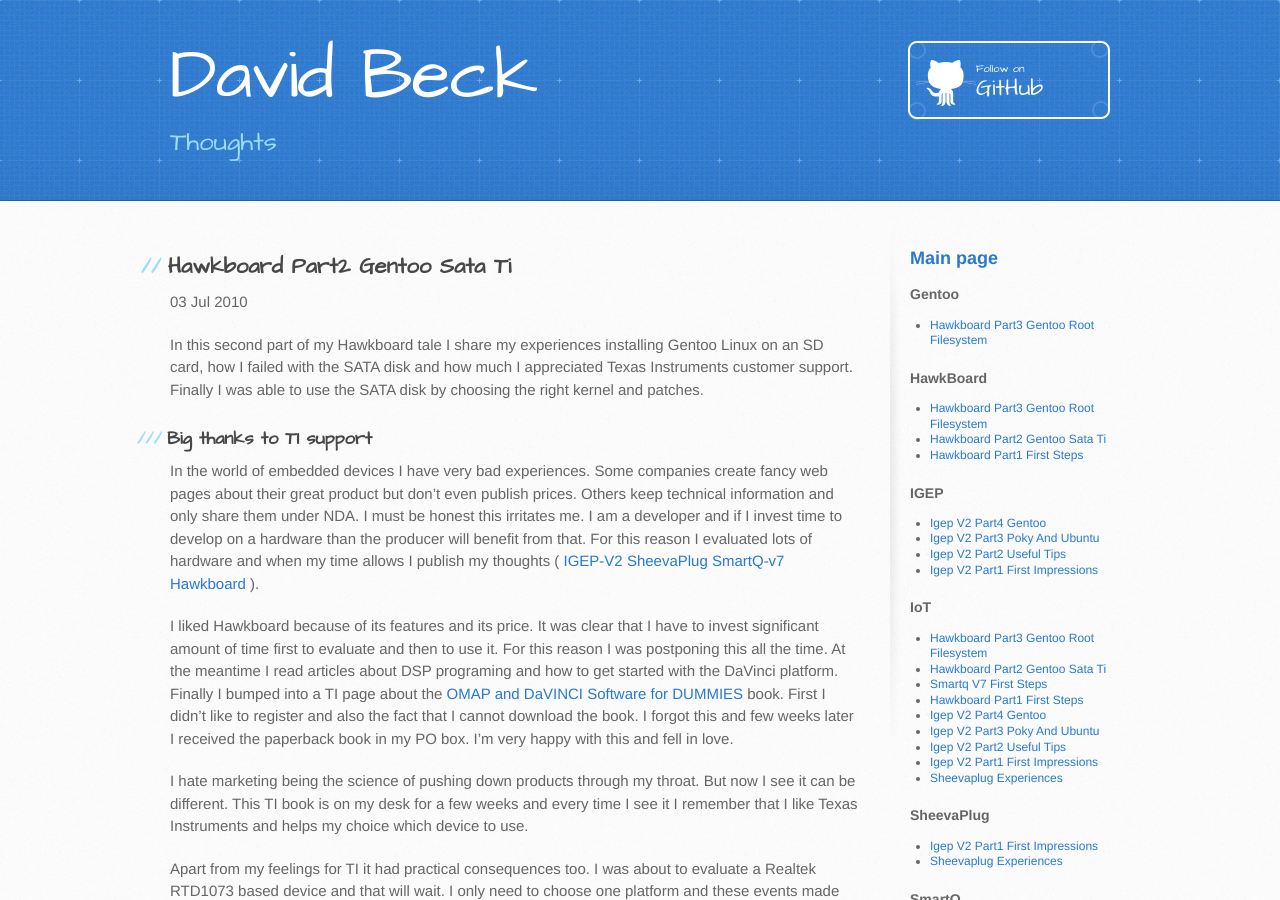
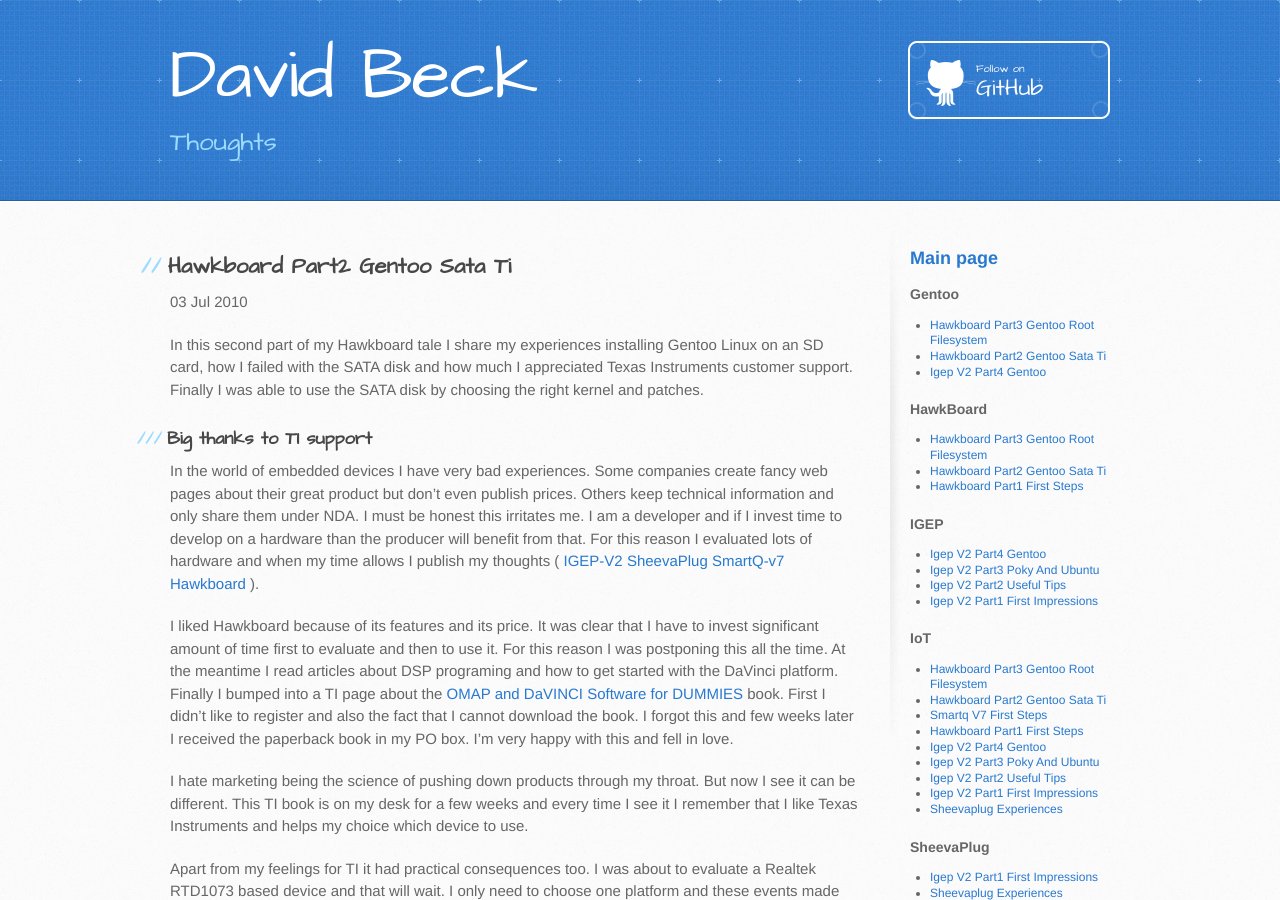
Before and after one commit to dbeck/dbeck.github.io, a Jekyll site: the page built from _posts/2010-07-03-hawkboard-part2-gentoo-sata-TI.markdown, in a window 1280 px wide and 900 px high. Built offline with Jekyll 4.4.1, drawn with Linux system fonts in a browser that asks for light colours; Markdown is read by kramdown in place of the engine named in the settings.

Commit message:
arrange tags

```diff
--- a/_posts/2010-03-21-igep-v2-part4-gentoo.markdown
+++ b/_posts/2010-03-21-igep-v2-part4-gentoo.markdown
@@ -5,6 +5,7 @@
 tags:
   - IoT
   - IGEP
+  - Gentoo
 desc: Fourth part of my Igep V2 advanture on Gentoo
 keywords: "IGEPv2, IoT, ARM, Gentoo, Linux"
 twcardtype: summary_large_image
--- a/_posts/2010-07-03-hawkboard-part2-gentoo-sata-TI.markdown
+++ b/_posts/2010-07-03-hawkboard-part2-gentoo-sata-TI.markdown
@@ -5,8 +5,9 @@
 tags:
   - IoT
   - HawkBoard
+  - Gentoo
 desc: My HawkBoard starts using a SATA disk
-keywords: "Hawkboard, IoT, ARM, SATA, Disk"
+keywords: "Hawkboard, IoT, ARM, SATA, Disk, Gentoo, Linux"
 twcardtype: summary_large_image
 twimage: http://dbeck.github.io/images/1061/P1020013-large.JPG
 woopra: hawkboard2
--- a/_posts/2010-07-10-hawkboard-part3-gentoo-root-filesystem.markdown
+++ b/_posts/2010-07-10-hawkboard-part3-gentoo-root-filesystem.markdown
@@ -6,7 +6,7 @@
   - IoT
   - HawkBoard
   - Gentoo
-desc: Hacing Gentoo onto my HawkBoard
+desc: Hacking Gentoo onto my HawkBoard
 keywords: "Hawkboard, IoT, ARM, Linux, Gentoo"
 twcardtype: summary_large_image
 twimage: http://dbeck.github.io/images/1091/P1020018-large.JPG
```
